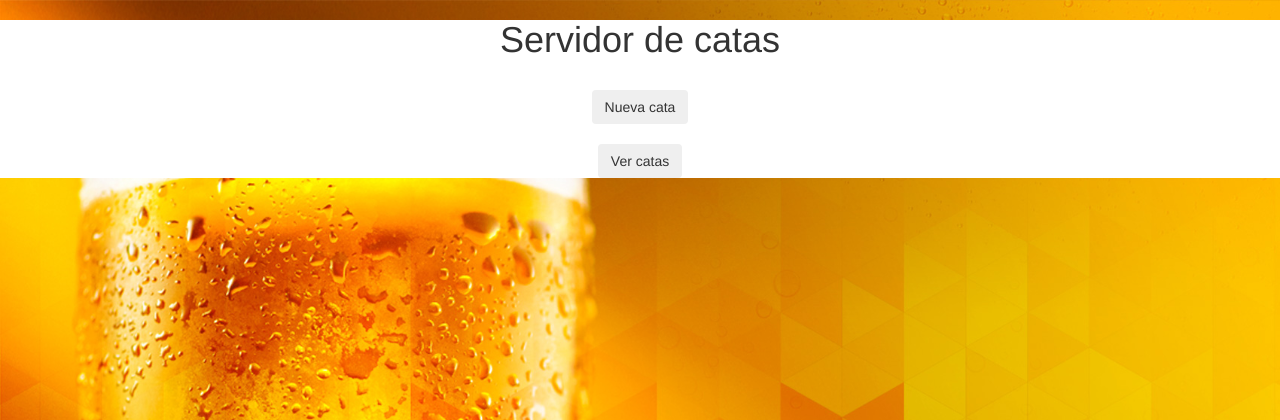
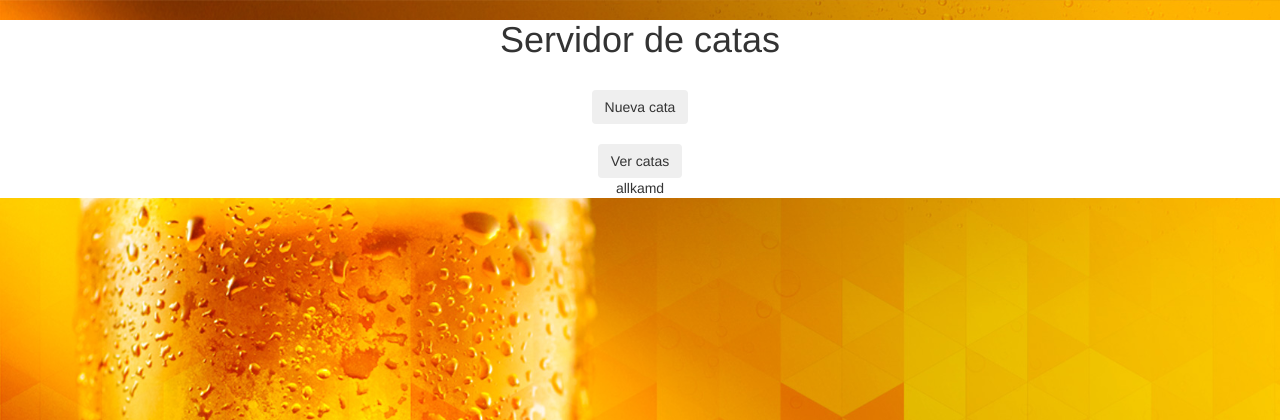
Before and after one commit to guillejd96/prCatas, a PHP site: page /Inicio.php in a window 1280 px wide. Shown: the top 420 px of the page. Run offline with PHP 8.4, Linux system fonts and the light colour scheme.

Commit message:
Update Inicio.php

```diff
--- a/Inicio.php
+++ b/Inicio.php
@@ -11,5 +11,7 @@
 	<h1>Servidor de catas</h1><br>
 	<button type="button" class="btn btn-dark">Nueva cata</button> <br><br>
 	<button type="button" class="btn btn-dark">Ver catas</button> <br>
+
+	<p>allkamd</p>
 </body>
 </html>
```
